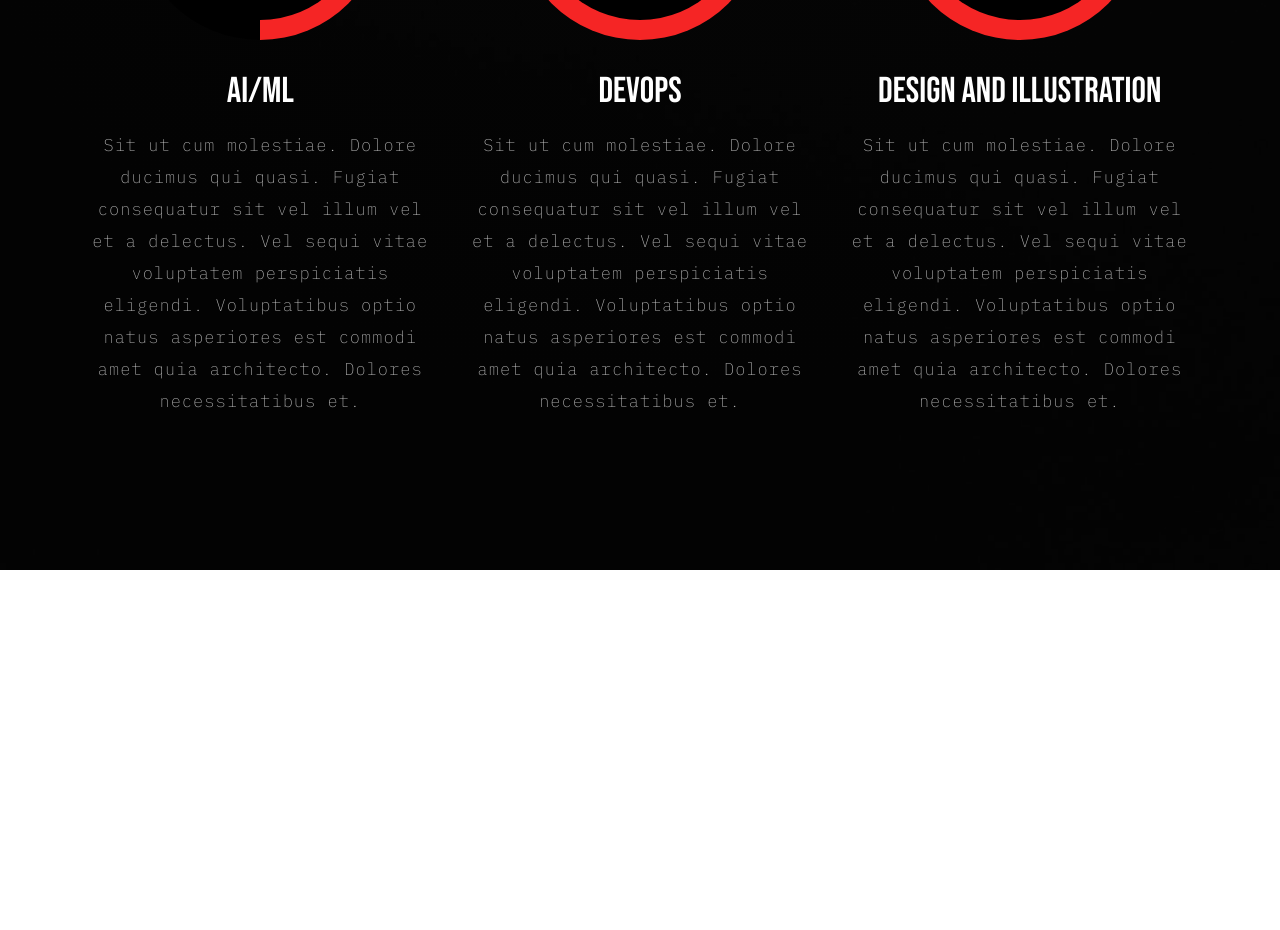
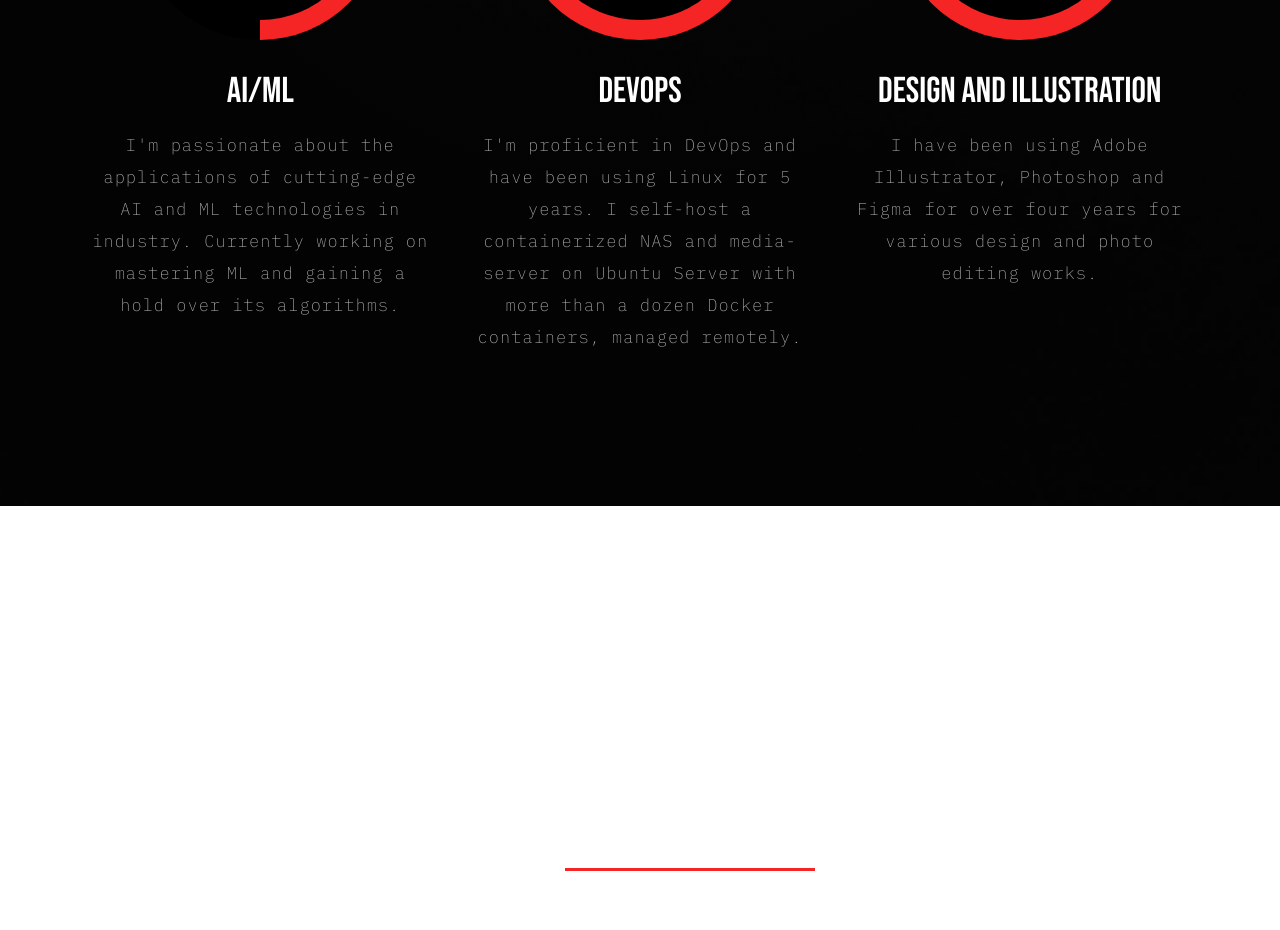
Before and after one commit to jdhruv1503/portfolio-website, a plain HTML site: page index.html in a window 1280 px wide. Shown: the part 3000-3930 px from the top of the page. Drawn offline with nearby package versions, Linux system fonts and the light colour scheme; a web font is replaced by a local one.

Commit message:
added skill descriptions

```diff
--- a/index.html
+++ b/index.html
@@ -266,9 +266,7 @@
                     </div>
                     <h4 class="item-title">AI/ML</h4>
                     <p>
-                    Sit ut cum molestiae. Dolore ducimus qui quasi. Fugiat consequatur sit vel illum vel et
-                    a delectus. Vel sequi vitae voluptatem perspiciatis eligendi. Voluptatibus optio natus
-                    asperiores est commodi amet quia architecto. Dolores necessitatibus et.
+                    I'm passionate about the applications of cutting-edge AI and ML technologies in industry. Currently working on mastering ML and gaining a hold over its algorithms.
                     </p>
                 </div>
             </div>
@@ -280,9 +278,7 @@
                     </div>
                     <h4 class="item-title">DevOps</h4>
                     <p>
-                    Sit ut cum molestiae. Dolore ducimus qui quasi. Fugiat consequatur sit vel illum vel et
-                    a delectus. Vel sequi vitae voluptatem perspiciatis eligendi. Voluptatibus optio natus
-                    asperiores est commodi amet quia architecto. Dolores necessitatibus et.
+                    I'm proficient in DevOps and have been using Linux for 5 years. I self-host a containerized NAS and media-server on Ubuntu Server with more than a dozen Docker containers, managed remotely.
                     </p>
                 </div>
             </div>
@@ -294,9 +290,7 @@
                     </div>
                     <h4 class="item-title">Design and Illustration</h4>
                     <p>
-                    Sit ut cum molestiae. Dolore ducimus qui quasi. Fugiat consequatur sit vel illum vel et
-                    a delectus. Vel sequi vitae voluptatem perspiciatis eligendi. Voluptatibus optio natus
-                    asperiores est commodi amet quia architecto. Dolores necessitatibus et.
+                    I have been using Adobe Illustrator, Photoshop and Figma for over four years for various design and photo editing works.
                     </p>
                 </div>
             </div>
```
